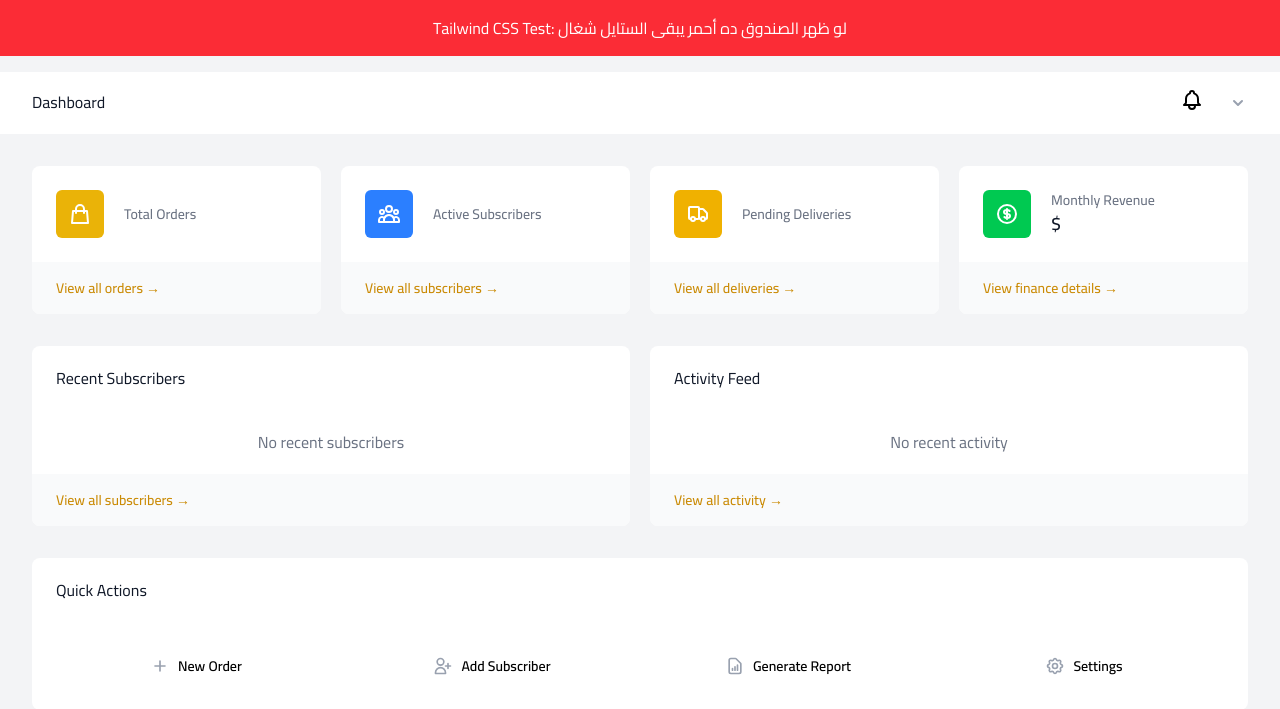
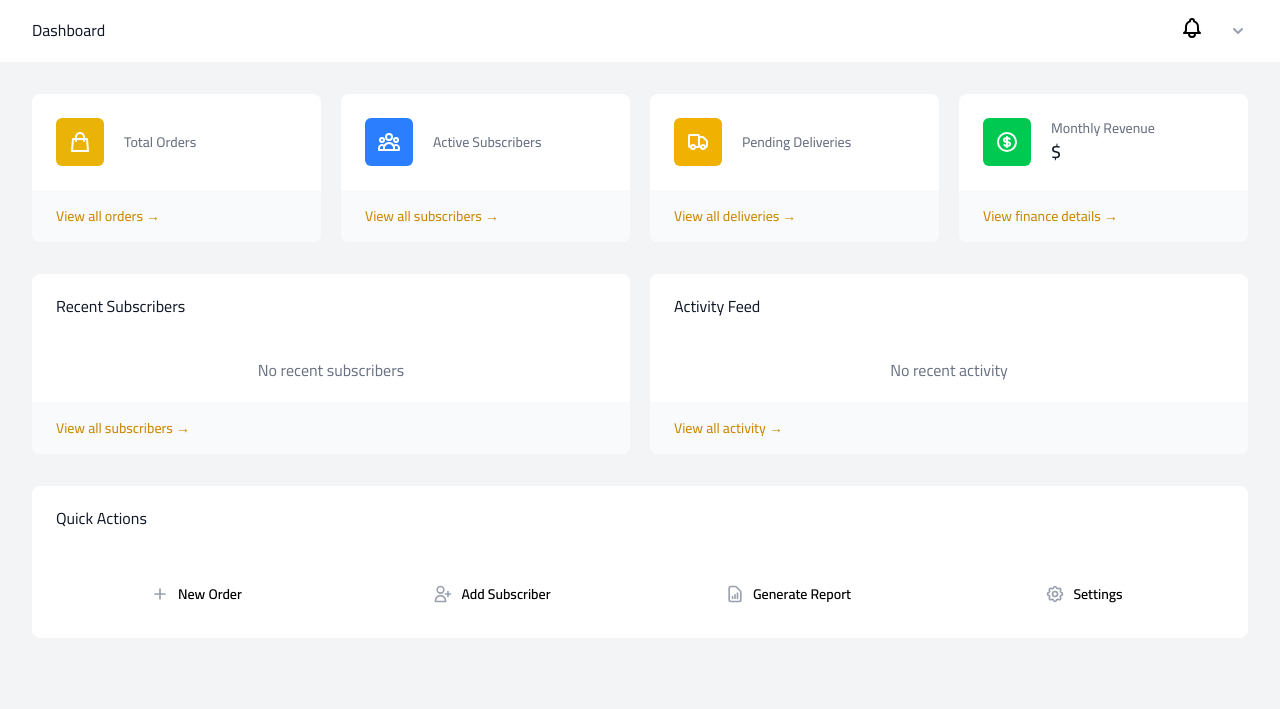
Before and after one commit to devM7MD/CRM-System, a Django app: template dashboard/templates/dashboard/index.html in a window 1280 px wide. Shown: the top 709 px of the page. After the commit the page ends 603 px from the top, so only its background shows below. Run offline with Django 5.2, Linux system fonts and the light colour scheme; the template is opened without the code that fills it, so the values that code supplies are empty; parts of the project's set-up code (start-up, migrations or seed data) failed here and were passed over.

Commit message:
Remove Box

```diff
--- a/dashboard/templates/dashboard/index.html
+++ b/dashboard/templates/dashboard/index.html
@@ -7,8 +7,6 @@
 {% block base_url %}{% url 'dashboard:index' %}{% endblock %}
 
 {% block content %}
-<!-- TEST: Tailwind CSS should make this box red with white text -->
-<div class="bg-red-500 text-white p-4 mb-4 text-center">Tailwind CSS Test: لو ظهر الصندوق ده أحمر يبقى الستايل شغال</div>
 <!-- Main container -->
 <div class="min-h-screen bg-gray-100 flex flex-col">
     <!-- Header -->
```
